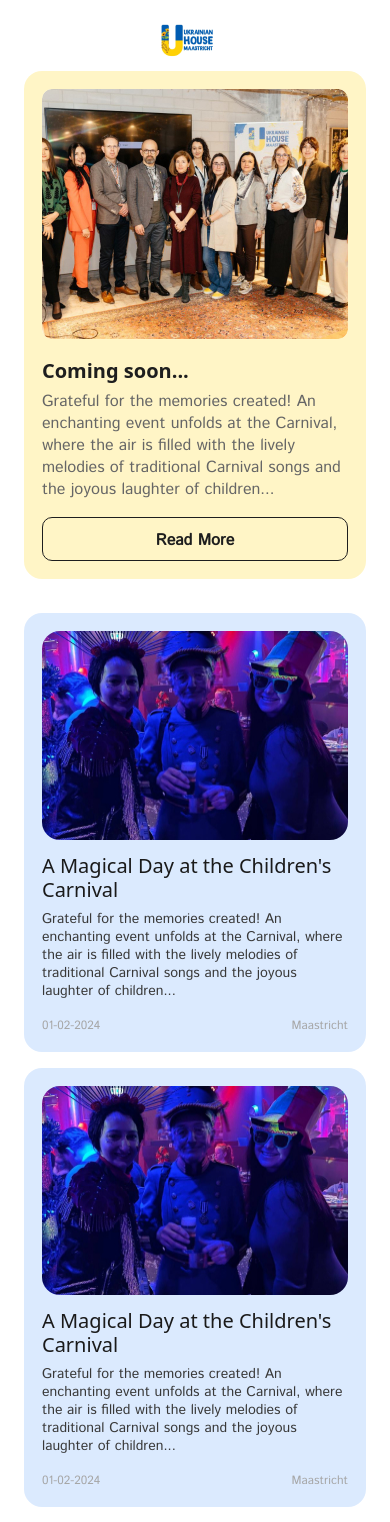
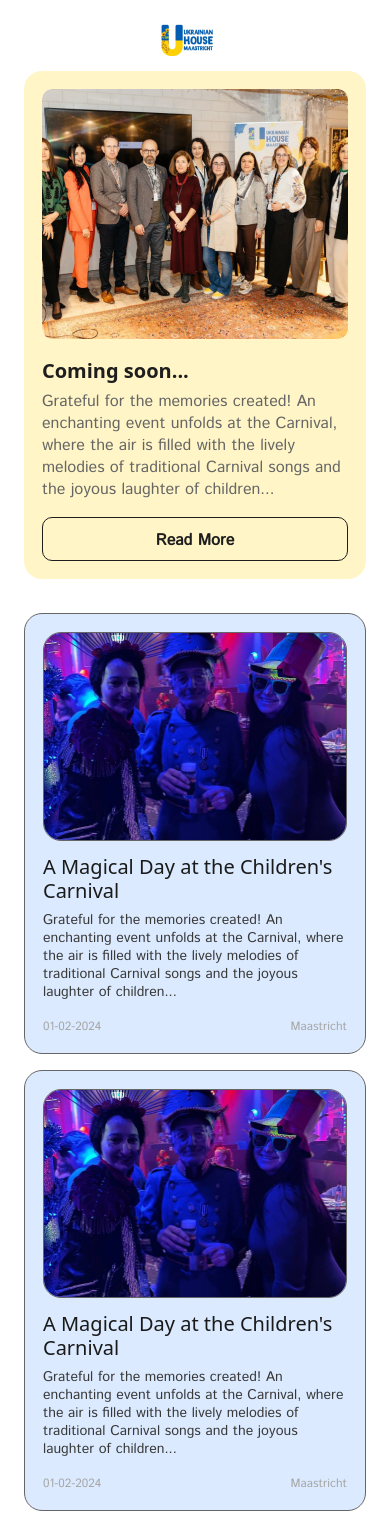
Before and after one commit to DimkaGrek/UkrainianHouse, a React (Vite) app: page /UkrainianHouse/news in a window 390 px wide. Shown: the top 1522 px of the page. Built offline with nearby package versions, Linux system fonts and the light colour scheme.

Commit message:
added LoadMoreButton and hover, focus for NewsList

```diff
--- /dev/null
+++ b/src/components/LoadMoreButton/LoadMoreButton.jsx
@@ -0,0 +1,10 @@
+export const LoadMoreButton = () => {
+  return (
+    <button
+      type="button"
+      className="block mx-auto w-[100%] h-[44px] py-[10px] px-[18px] bg-transparent border border-[#1e1e1e] rounded-[10px] bg-[#fff] font-istok  font-bold text-[16px] text-[#1e1e1e] leading-[150%] text-center md:w-[118px] lg:w-[138px] lg:h-[52px] lg:py-[9px] lg:leading-[170%]"
+    >
+      Load More
+    </button>
+  );
+};
--- a/src/components/NewsList/NewsList.jsx
+++ b/src/components/NewsList/NewsList.jsx
@@ -29,7 +29,7 @@ export const NewsList = () => {
   ];
 
   return (
-    <ul className="flex flex-col gap-[16px] md:flex-row md:flex-wrap md:gap-x-[20px] gap-y-[16px] lg:gap-x-[24px] lg:gap-y-[44px]">
+    <ul className="flex flex-col row-gap-[16px] mb-[34px] md:mb-[40px] lg:mb-[44px] md:flex-row md:flex-wrap md:gap-x-[20px] gap-y-[16px] lg:gap-x-[24px] lg:gap-y-[44px]">
       {news.map((item, index) => {
         return <NewsListItem key={index} {...item} />;
       })}
--- a/src/components/NewsList/NewsListItem.jsx
+++ b/src/components/NewsList/NewsListItem.jsx
@@ -1,9 +1,41 @@
 import img from '../../assets/images/news_img.jpg';
+import { useModal } from '../../hooks/useModal';
+import { Modal } from '../Modal/Modal';
 
 export const NewsListItem = item => {
-  console.log(item);
+  const [isOpenModal, toggleModal] = useModal();
   return (
-    <li className="p-[18px] bg-blue-100 rounded-[18px] md:w-[342px] lg:w-[516px] lg:p-[24px]">
+    <>
+      <li
+        className="group p-[18px] bg-blue-100 border border-[#666] rounded-[18px] w-[100%] md:w-[342px] lg:w-[516px] lg:p-[24px] cursor-pointer active:bg-[#2355cc] hover:bg-[#2355cc] focus:bg-[#2355cc] active:border-[#fff] hover:border-[#fff] focus:border-[#fff] transition-colors"
+        onClick={toggleModal}
+      >
+        <img
+          className="w-[306px] h-[209px] border border-[#666] rounded-[18px] mb-[14px] lg:w-[469px] lg:h-[249px] lg:mb-[18px] group-active:border-[#fff] group-hover:border-[#fff] group-focus:border-[#fff] transition-colors"
+          src={img}
+          alt="News"
+          width={306}
+          height={209}
+        />
+        <div className="mb-[16px]">
+          <h3 className="font-proza-medium font-medium text-[20px] text-[#1a1a1a] leading-[120%] mb-[8px] lg:text-[26px] lg:leading-[131%] group-active:text-[#fbfbfb] group-hover:text-[#fbfbfb] group-focus:text-[#fbfbfb] transition-colors">
+            {item.title}
+          </h3>
+          <p className="font-istok text-[14px] text-[#393939] leading-[129%] lg:text-[16px] lg:leading-[137%] group-active:text-[#e4e4e4] group-hover:text-[#e4e4e4] group-focus:text-[#e4e4e4] transition-colors">
+            {item.description}
+          </p>
+        </div>
+        <div className="flex justify-between">
+          <p className=" font-istok text-[12px] text-[#a6a6a6] leading-[150%] group-active:text-[##dbdbdb] group-hover:text-[##dbdbdb] group-focus:text-[##dbdbdb] transition-colors">
+            {item.date}
+          </p>
+          <p className="font-istok text-[12px] text-[#a6a6a6] leading-[150%] group-active:text-[##dbdbdb] group-hover:text-[##dbdbdb] group-focus:text-[##dbdbdb] transition-colors">
+            {item.author}
+          </p>
+        </div>
+      </li>
+      {isOpenModal && (
+        <Modal toggleModal={toggleModal}>
           <img
             className="w-[306px] h-[209px] rounded-[18px] mb-[14px] lg:w-[469px] lg:h-[249px] lg:mb-[18px]"
             src={img}
@@ -27,6 +59,8 @@ export const NewsListItem = item => {
               {item.author}
             </p>
           </div>
-    </li>
+        </Modal>
+      )}
+    </>
   );
 };
--- a/src/pages/News/News.jsx
+++ b/src/pages/News/News.jsx
@@ -1,4 +1,5 @@
 import { Advertisement } from '../../components/Advertisement/Advertisement';
+import { LoadMoreButton } from '../../components/LoadMoreButton/LoadMoreButton';
 import { Modal } from '../../components/Modal/Modal';
 import { NewsList } from '../../components/NewsList/NewsList';
 import { SearchBar } from '../../components/SearchBar/SearchBar';
@@ -21,6 +22,7 @@ const News = () => {
       </div>
       <Advertisement />
       <NewsList />
+      <LoadMoreButton />
       <button
         type="button"
         onClick={handleOpenModal}
```
Also changed, not shown: 1 other file (tests, documents, lock files or other folders). Lines whose indentation alone changed are shown as unchanged.
